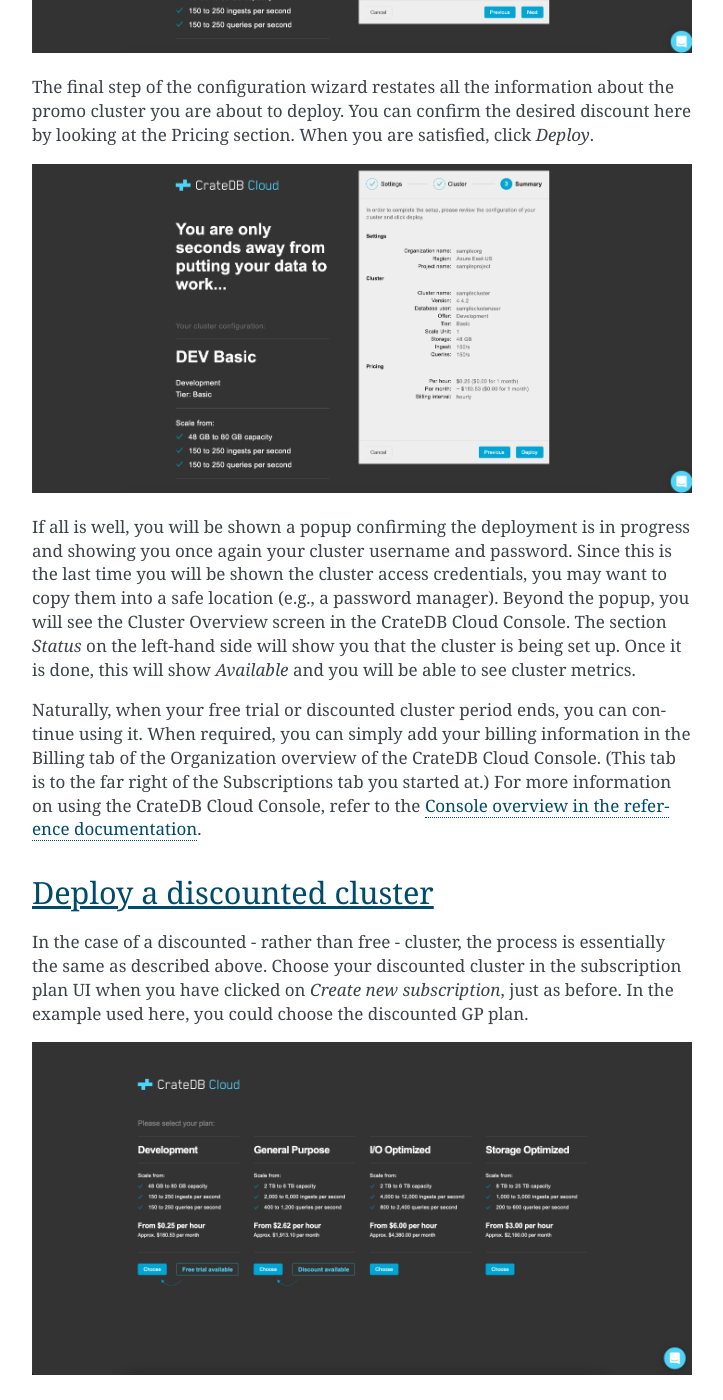
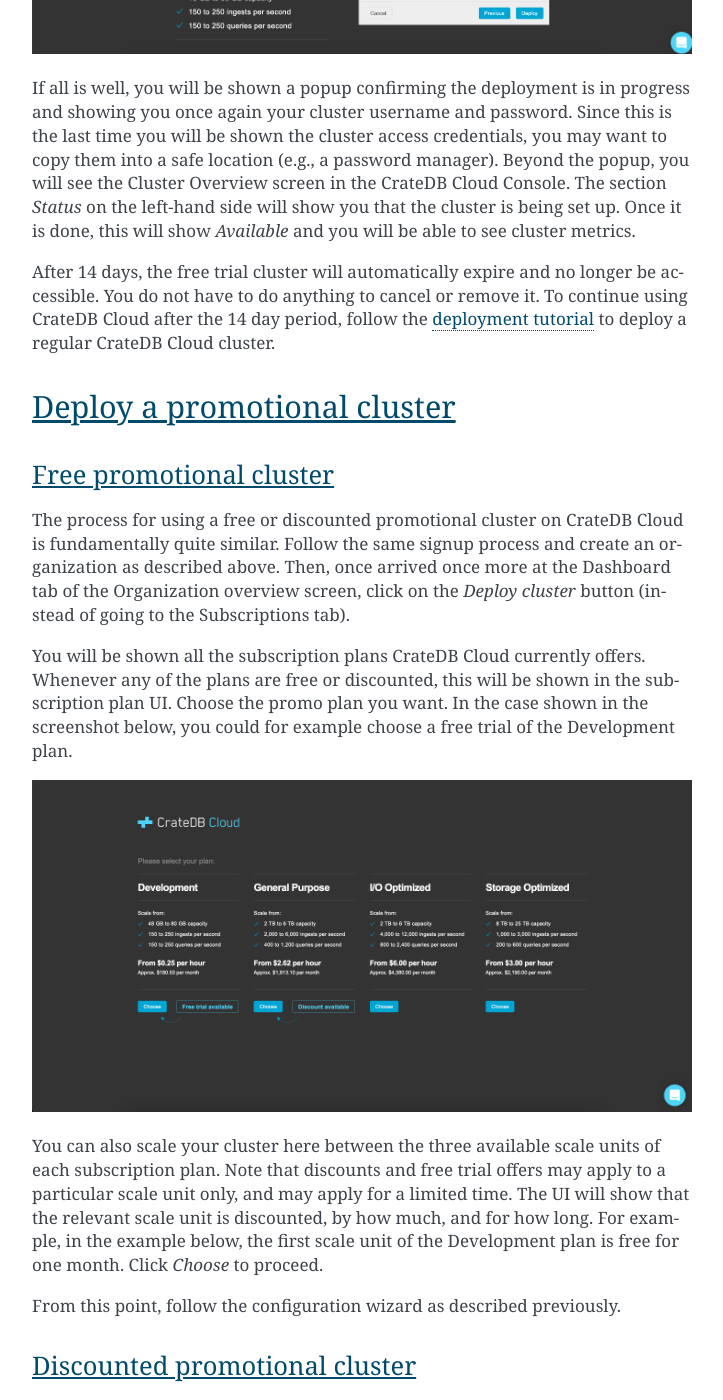
Before and after one commit to crate/cloud-tutorials, a Sphinx documentation site: the page built from docs/promo.rst, in a window 1280 px wide and 1400 px high, scrolled down 3753 px. Shown: the whole window, without its empty margins (388-1111 px from the left). Built offline with Sphinx 7.4.7, drawn with Linux system fonts in a browser that asks for light colours; some of the changed text lies outside the part shown.

Commit message:
Refresh: update promos tutorial to restore 14 day trial info

```diff
--- a/docs/promo.rst
+++ b/docs/promo.rst
@@ -14,6 +14,11 @@
 <cluster-deployment>` and choosing the Development plan, which is designed for
 just this purpose.
 
+This guide will first describe the process for making use of our 14-day free
+trial offer. Subsequently, you can find out how to use free or discounted
+promotional offers. These will be offered regularly by Crate.io and constitute
+a separate category of promotion from the 14-day free trials.
+
 .. NOTE::
     Free trials and other promos are currently not supported for subscription
     plans offered through the SaaS marketplaces (AWS and Azure Marketplace).
@@ -29,11 +34,11 @@
 Sign up
 =======
 
-In order to access the free trial, you must first sign up with an account. You
-can follow the process described in the :ref:`signup tutorial <sign-up>` to do
-so. Follow the steps and log in (or if you already have a username and password
-for CrateDB Cloud, use those credentials). Once logged in, you will be
-forwarded to the CrateDB Cloud Console Organization overview.
+In order to access a free trial or promotion, you must first sign up with an
+account. You can follow the process described in the :ref:`signup tutorial
+<sign-up>` to do so. Follow the steps and log in (or if you already have a
+username and password for CrateDB Cloud, use those credentials). Once logged
+in, you will be forwarded to the CrateDB Cloud Console Organization overview.
 
 However, before you can launch your promo cluster, you need to have an
 organization and a project as containers that the cluster can operate in.
@@ -50,7 +55,7 @@
 Before the free trial can be deployed, it is necessary to create an
 organization within the CrateDB Cloud Console. The trial cluster is then
 deployed within this organization. When you arrive for the first time at the
-Console Organization overview, you should be prompted to create an
+CrateDB Console Organization overview, you should be prompted to create an
 organization.
 
 .. image:: _assets/img/free-trial-organization.png
@@ -62,33 +67,24 @@
 cluster.
 
 
-.. _promo-free-cluster:
+.. _promo-free-trial:
 
-Deploy a free trial cluster
-===========================
+Deploy a 14 day free trial cluster
+==================================
 
-Once you have created your organization, you will arrive at the Subscriptions
-tab of the Organization overview screen. Here you will see various methods for
-creating a new subscription. Click the big blue *Create new subscription*
+Once you have created your organization, you will arrive at the Dashboard tab
+of the Organization overview screen. From here, move to the rightmost tab
+labeled Subscriptions. Click the big blue *Launch free 14-day trial cluster*
 button.
 
-.. image:: _assets/img/free-trial-subscription.png
+.. image:: _assets/img/cloud-subscriptions.png
    :alt: Create a new subscription
 
-You will be shown all the subscription plans CrateDB Cloud currently offers.
-Whenever any of the plans are free or discounted, this will be shown in the
-subscription plan UI. Choose the promo plan you want. In the case shown in the
-screenshot below, you could for example choose a free trial of the Development
-plan.
-
-.. image:: _assets/img/free-trial-plans.png
-   :alt: Choose a promoted subscription plan
-
-Your choice of plan will take you to the cluster configuration wizard. In the
-first step of the wizard, you will be asked to choose a region in which to
-deploy the cluster in a dropdown menu. You will also need to create a new
-project if you do not have one already. (If you do, it will be automatically
-pre-selected for you.) Click *Next* to proceed.
+This will take you to the cluster configuration wizard. In the first step of
+the wizard, you will be asked to choose a region in which to deploy the cluster
+in a dropdown menu. You will also need to create a new project if you do not
+have one already. (If you do, it will be automatically pre-selected for you.)
+Click *Next* to proceed.
 
 .. image:: _assets/img/free-trial-wizard-step1.png
    :alt: Promo cluster configuration wizard step 1
@@ -99,13 +95,7 @@
 deployed. The password must be at least 24 characters. However, do not worry:
 a suitable password will automatically be generated for you.
 
-You can also scale your cluster here between the three available scale units
-of each subscription plan. Note that discounts and free trial offers may apply
-to a particular scale unit only, and may apply for a limited time. The UI will
-show that the relevant scale unit is discounted, by how much, and for how long.
-For example, in the example below, the first scale unit of the Development plan
-is free for one month. When you have filled out the form and scaled as desired,
-click *Next* to proceed.
+When you have filled out the form, click *Next* to proceed.
 
 .. image:: _assets/img/free-trial-wizard-step2.png
    :alt: Promo cluster configuration wizard step 2
@@ -126,18 +116,49 @@
 cluster is being set up. Once it is done, this will show *Available* and you
 will be able to see cluster metrics.
 
-Naturally, when your free trial or discounted cluster period ends, you can
-continue using it. When required, you can simply add your billing information
-in the Billing tab of the Organization overview of the CrateDB Cloud Console.
-(This tab is to the far right of the Subscriptions tab you started at.) For
-more information on using the CrateDB Cloud Console, refer to the `Console
-overview in the reference documentation`_.
+After 14 days, the free trial cluster will automatically expire and no longer
+be accessible. You do not have to do anything to cancel or remove it. To
+continue using CrateDB Cloud after the 14 day period, follow the
+:ref:`deployment tutorial <cluster-deployment-stripe>` to deploy a regular
+CrateDB Cloud cluster.
 
 
-.. _promo-discounted-cluster:
+.. _promo-promotion-cluster:
 
-Deploy a discounted cluster
-===========================
+Deploy a promotional cluster
+============================
+
+
+Free promotional cluster
+------------------------
+
+The process for using a free or discounted promotional cluster on CrateDB Cloud
+is fundamentally quite similar. Follow the same signup process and create an
+organization as described above. Then, once arrived once more at the Dashboard
+tab of the Organization overview screen, click on the *Deploy cluster* button
+(instead of going to the Subscriptions tab).
+
+You will be shown all the subscription plans CrateDB Cloud currently offers.
+Whenever any of the plans are free or discounted, this will be shown in the
+subscription plan UI. Choose the promo plan you want. In the case shown in the
+screenshot below, you could for example choose a free trial of the Development
+plan.
+
+.. image:: _assets/img/free-trial-plans.png
+   :alt: Choose a promoted subscription plan
+
+You can also scale your cluster here between the three available scale units
+of each subscription plan. Note that discounts and free trial offers may apply
+to a particular scale unit only, and may apply for a limited time. The UI will
+show that the relevant scale unit is discounted, by how much, and for how long.
+For example, in the example below, the first scale unit of the Development plan
+is free for one month. Click *Choose* to proceed.
+
+From this point, follow the configuration wizard as described previously.
+
+
+Discounted promotional cluster
+------------------------------
 
 In the case of a discounted - rather than free - cluster, the process is
 essentially the same as described above. Choose your discounted cluster in the
@@ -161,8 +182,19 @@
 After you have submitted this information, click *Next* to create the cluster
 as normal. The payment and billing information you have submitted will be saved
 in the Billing tab of the Organization overview page in the CrateDB Cloud
-Console. For a general overview of the Console and where to find what info,
-refer to the `Console overview in the reference documentation`_.
+Console.
+
+
+Use your cluster after the promotion
+------------------------------------
+
+Naturally, when your free trial or discounted cluster period ends, you can
+continue using it. When required, you can simply add your billing information
+in the Billing tab of the Organization overview of the CrateDB Cloud Console.
+(This tab will appear in the overview when payment is required for any
+cluster.) For more information on using the CrateDB Cloud Console, refer to the
+`Console overview in the reference documentation`_.
+
 
 
 .. _Console overview in the reference documentation: https://crate.io/docs/cloud/reference/en/latest/overview.html
```
Also changed, not shown: docs/_assets/img/cloud-subscriptions.png (added).
